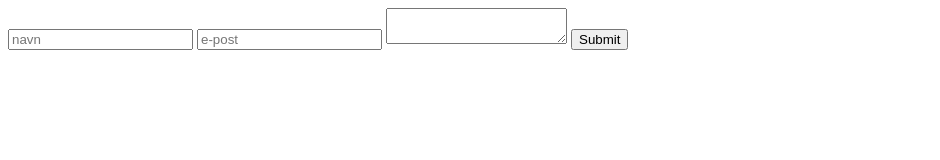
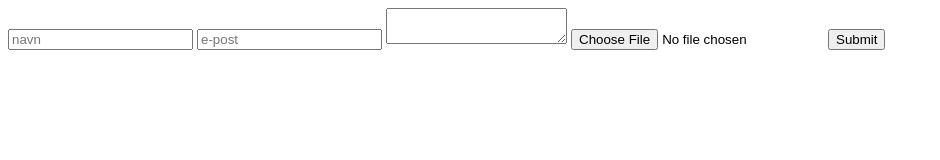
Before and after one commit to Magnusst1991/send_email, a plain HTML site: page index.html in a window 1280 px wide. Shown: the whole page, without its empty margins (0-940 px from the left). Drawn offline with Linux system fonts and the light colour scheme.

Commit message:
Update index.html

```diff
--- a/index.html
+++ b/index.html
@@ -1,9 +1,10 @@
 
 <body>
-       <form action="https://formsubmit.co/magnusst@viken.no" method="POST">
+       <form target="_blank" action="https://formsubmit.co/magnusst@viken.no" method="POST">
         <input placeholder ="navn" type="text" name="name" required>
         <input placeholder="e-post" type="email" name="email" required>
         <textarea name="melding" id=""></textarea>
+        <input type="file" name="vedlegg" accept="image/png, image/jpeg">
         <input type="hidden" name="_captcha" value="false">
         <input type="submit">
    </form>
```
